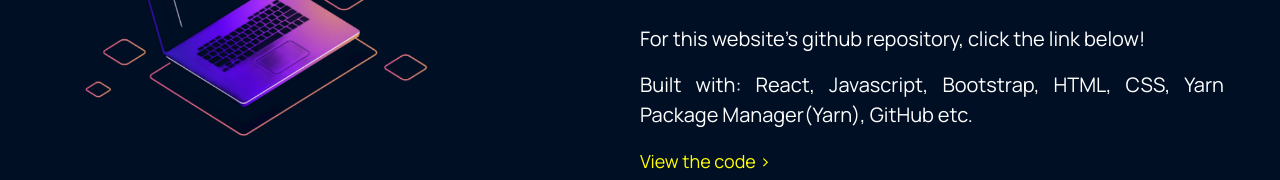
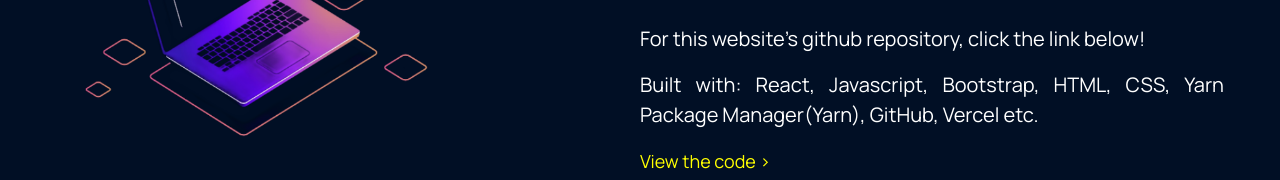
Before and after one commit to fatima-07/Portfolio, a React (Vite) app: page / in a window 1280 px wide. Both pictures are taken after a click on the item 676 px from the left and 2218 px from the top of the page. Shown: the part 1946-2126 px from the top of the page. Built offline with nearby package versions, Linux system fonts and the light colour scheme.

Commit message:
Update carousel

```diff
--- a/src/components/projects/Projects.jsx
+++ b/src/components/projects/Projects.jsx
@@ -2,7 +2,6 @@ import React from 'react';
 import Image from '../../assets/computer.png';
 import AI from '../../assets/AI.png';
 import BS from '../../assets/Bites-Sips.png';
-import BitesSips from '../../assets/Bites-Sips.png';
 import './projects.css';
 
 const Projects = () => {
@@ -34,7 +33,7 @@ const Projects = () => {
          The mission is to ensure that artificial intelligence benefits all of humanity. Share your email and other details to
          get daily updates about AI.</p>
          <p>Built with: React, Javascript, Bootstrap, HTML, CSS, Node Package Manager(NPM),
-           GitHub and other trending industry level tools.</p> <br/> <br/> <br/>
+           GitHub, cloud platform deployment using Vercel and other trending industry level tools.</p> <br/> <br/> <br/>
           <p><a href="https://github.com/fatima-07/Artificial-Intelligence" target="_blank">View the code {'>'}</a>{"   "}</p>
           <p><a href="https://artificial-intelligence-n91s8kkuj-fatima-07.vercel.app/" target='_blank'>View the app {'>'}</a></p>
           </div>
@@ -53,7 +52,7 @@ const Projects = () => {
         find you online. People look online for contact details and food
          ordering details. Let your clients get the view of your restaurant today!</p>
          <p>Built with: Angular, Typescript, Bootstrap, HTML, CSS, Node Package Manager(NPM),
-           GitHub and other styling tools.</p> <br/> <br/> <br/>
+           GitHub, deployment-Vercel and other styling tools.</p> <br/> <br/> <br/>
           <p><a href="https://github.com/fatima-07/Bites---Sips" target="_blank">View the code {'>'}</a>{"   "}</p>
           <p><a href="https://bites-sips.vercel.app/" target="_blank">View the app {'>'}</a></p>
           </div>
@@ -77,7 +76,7 @@ const Projects = () => {
          showcased in this site, please contact me!</p><br />
          <p>For this website's github repository, click the link below!</p>
          <p>Built with: React, Javascript, Bootstrap, HTML, CSS, Yarn Package Manager(Yarn),
-           GitHub etc.</p>
+           GitHub, Vercel etc.</p>
          <p><a href="https://github.com/fatima-07/Portfolio" target="_blank">View the code {'>'}</a>{"   "}</p>
           <p><a href="#home" target="_self">View the app {'>'}</a></p>
           </div>
```
